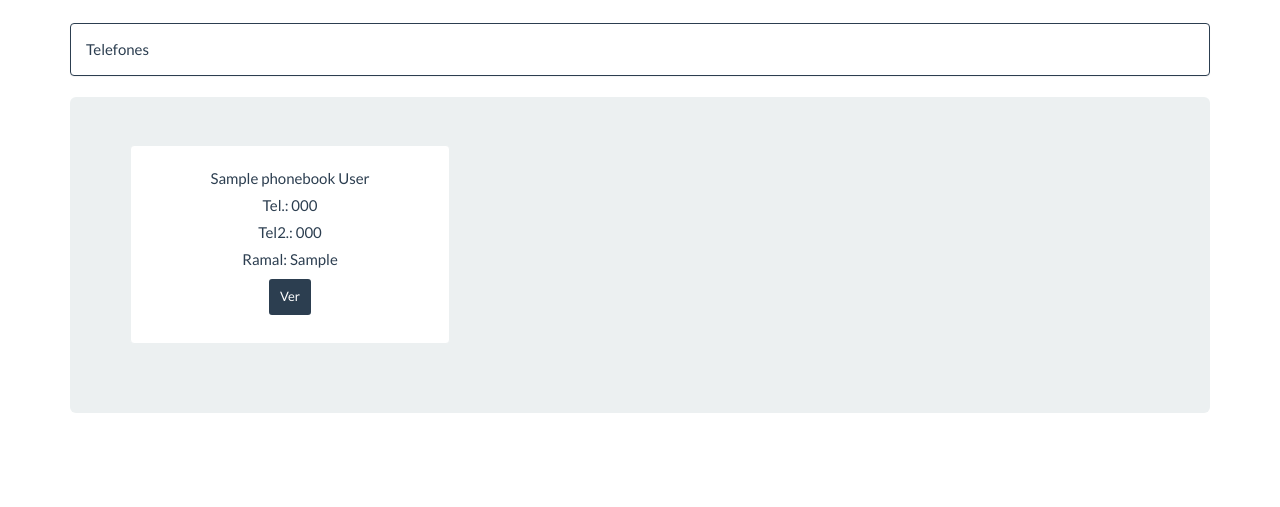
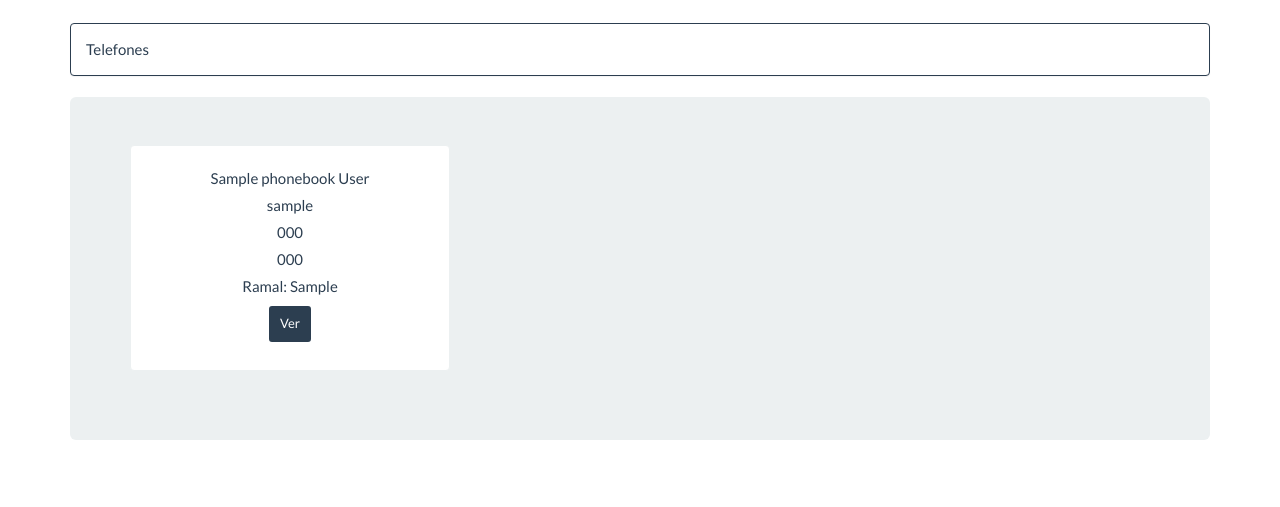
Before and after one commit to isaacgiordani/customsistemas, a Django app: page /lista/telefones/ in a window 1280 px wide. Shown: the part 147-654 px from the top of the page. Run offline with Django 3.2, Linux system fonts and the light colour scheme; tables that the repository leaves empty hold one stand-in row (values such as "Sample post"); some libraries are stand-ins or nearby versions.

Commit message:
correcao

```diff
--- a/listatelefonica/templates/listatelefonica/entity.html
+++ b/listatelefonica/templates/listatelefonica/entity.html
@@ -67,18 +67,19 @@
       <div class=thumbnail style="min-height: 22rem;">
         <div class=caption>
           <h5 class="text-center">{{ t.name }} {{t.lastname}}</h5>
+          <h5 class="text-center">{{ t.entity.slug }}</h5>
           <h5 class="text-center">{{ t.phone }}</h5>
           {% if t.phonesec != '' %}
           <h5 class="text-center">{{ t.phonesec }}</h5>
           {% else %}
-          <h5 class="text-center">*</h5>
+          <h5 class="text-center">-</h5>
           {% endif %}
           <h5 class="text-center">Identificador: {{ t.slug }}</h5>
 
           {% if t.ramal != '' %}
           <h5 class="text-center">Ramal: {{ t.ramal }}</h5>
           {% else %}
-          <h5 class="text-center">*</h5>
+          <h5 class="text-center">-</h5>
           {% endif %}
 
           <p class="text-center">
--- a/listatelefonica/templates/listatelefonica/phone.html
+++ b/listatelefonica/templates/listatelefonica/phone.html
@@ -27,6 +27,8 @@
 					<dd>{{ current_phone.name }}</dd>
 					<dt>Sobrenome:</dt>
 					<dd>{{ current_phone.lastname }}</dd>
+          <dt>Entidade:</dt>
+					<dd>{{ current_phone.entity }}</dd>
 					<dt>Cargo:</dt>
 					<dd>{{ current_phone.role }}</dd>
 					<dt>Telefone:</dt>
--- a/listatelefonica/templates/listatelefonica/phone_list.html
+++ b/listatelefonica/templates/listatelefonica/phone_list.html
@@ -23,18 +23,19 @@
     <div class="col-lg-4">
       <div class=thumbnail>
         <div class=caption>
-          <h5 class="text-center">{{ t.name }} {{t.lastname}}</h5>
-          <h5 class="text-center">Tel.: {{ t.phone }}</h5>
+          <h5 class="text-center">{{ t.name }} {{ t.lastname }}</h5>
+          <h5 class="text-center">{{ t.entity.slug }}</h5>
+          <h5 class="text-center">{{ t.phone }}</h5>
           {% if t.phonesec != '' %}
-          <h5 class="text-center">Tel2.: {{ t.phonesec }}</h5>
+          <h5 class="text-center">{{ t.phonesec }}</h5>
           {% else %}
-          <h5 class="text-center">*</h5>
+          <h5 class="text-center">-</h5>
           {% endif %}
           <!--<p>Identificador: {{ t.slug }}</p>-->
           {% if t.ramal != '' %}
           <h5 class="text-center">Ramal: {{ t.ramal }} </h5>
           {% else %}
-          <h5 class="text-center">*</h5>
+          <h5 class="text-center">-</h5>
           {% endif %}
           <p class="text-center"><a href="../telefones/{{t.slug}}" class="btn btn-primary btn-sm" role=button>Ver</a>
           <!--<a href=# class="btn btn-default btn-sm" role=button>Editar</a>--></p>
```
